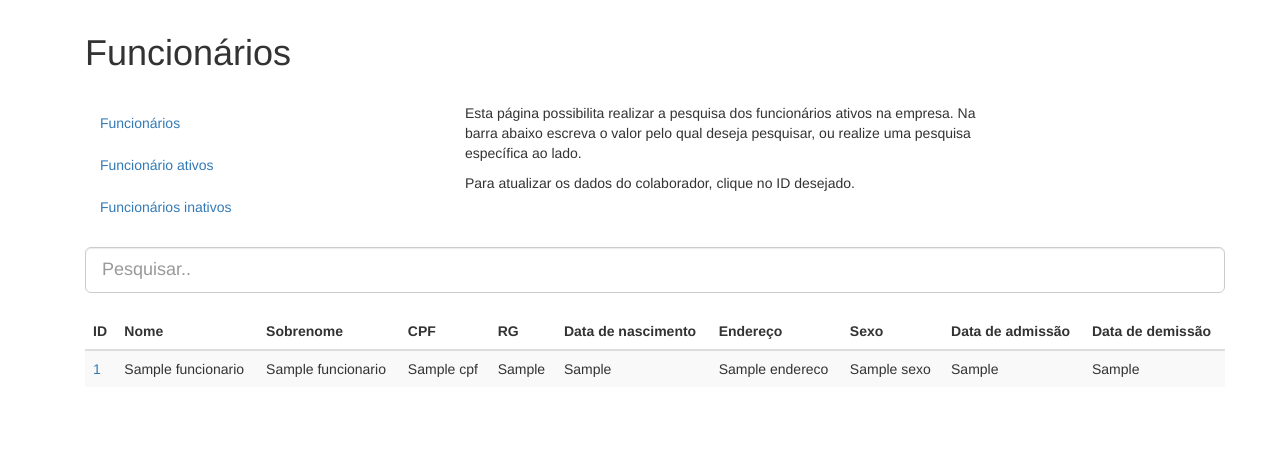
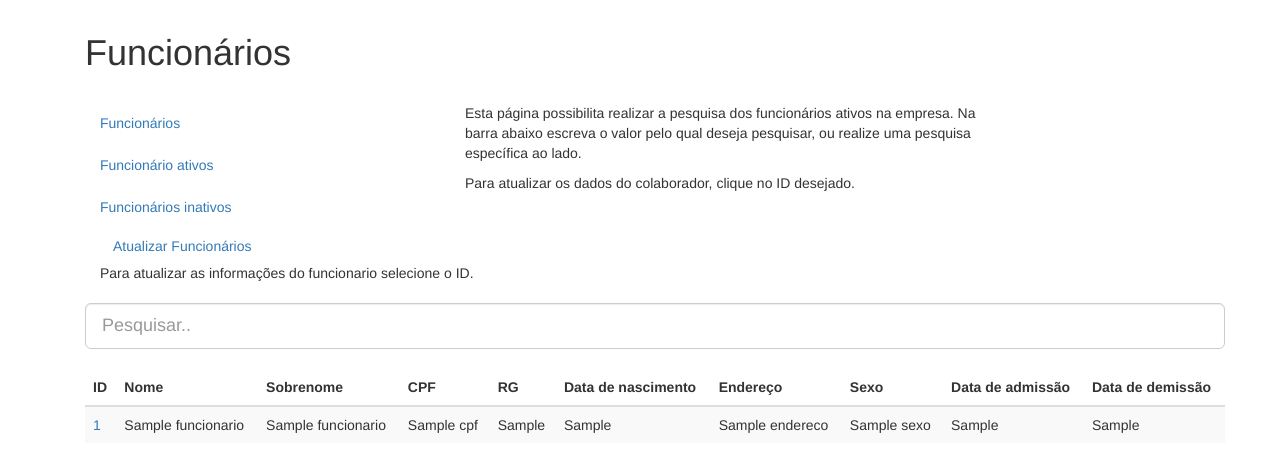
Before and after one commit to ControleDeInsalubridade/ControleInsalubridade, a Flask app: template CRUD/templates/listarFuncionario.html in a window 1280 px wide. Shown: the part 304-776 px from the top of the page. Run offline with Flask 2, Linux system fonts and the light colour scheme; the template is opened without the code that fills it: most values are stand-ins (such as "Sample title", 1, 10 or a date in 2020); some libraries are stand-ins or nearby versions.

Commit message:
atualizar

```diff
--- a/CRUD/templates/Funcionario.html
+++ b/CRUD/templates/Funcionario.html
@@ -20,9 +20,6 @@
             <a href="removeFuncionario">
                 <button type="button" class="btn btn-primary btn-block btn-lg">Demitir</button>
             </a>
-            <a href="listarFuncionario">
-                <button type="button" class="btn btn-primary btn-block btn-lg">Atualizar</button>
-            </a>
             <a href="irregularidadeFuncionario">
                 <button type="button" class="btn btn-primary btn-block btn-lg">Irregularidade</button>
             </a>
--- a/CRUD/templates/listarFuncionario.html
+++ b/CRUD/templates/listarFuncionario.html
@@ -12,6 +12,13 @@
             <li><a href="Inativos">Funcionários inativos</a></li>
           <!--  <li><a href="Admitidos">Período de admissão</a></li>
             <li><a href="Demitidos">Período de demissão</a></li> -->
+            <li><div class="container">
+              <button type="button" class="btn btn-link" data-toggle="collapse" data-target="#demo">Atualizar Funcionários</button>
+              <div id="demo" class="collapse in">
+                  Para atualizar as informações do funcionario selecione o ID.
+              </div>
+            </div></li>
+
         </ul>
     </div>
     <div class="col-sm-6" >
```
Also changed, not shown: CRUD/app.py (line endings or trailing spaces), 1 other file.
